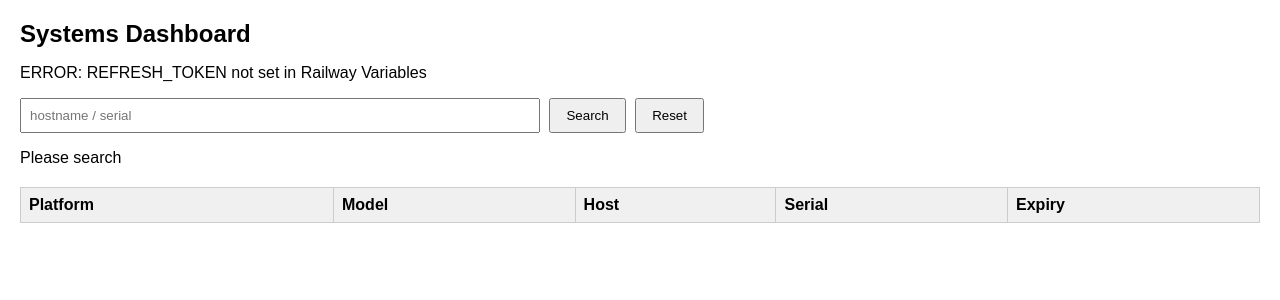
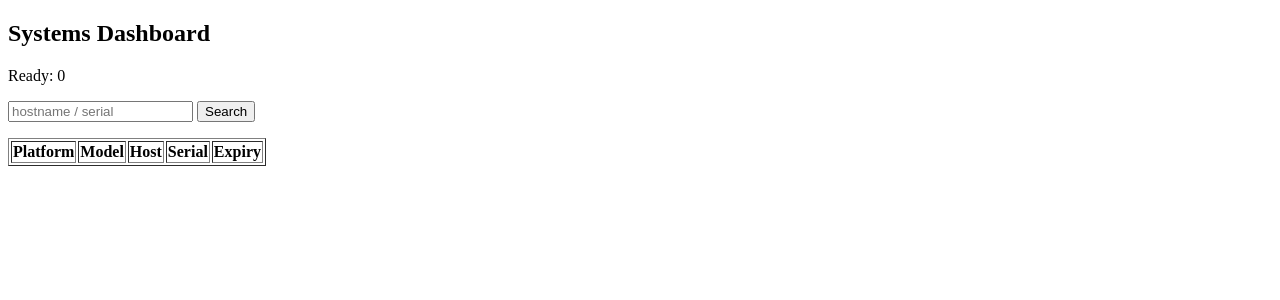
Before and after one commit to igt1257/netapp-contract-checker, a Flask app: page / in a window 1280 px wide. Shown: the top 300 px of the page. Run offline with Flask 3, Linux system fonts and the light colour scheme; data that the repository does not hold is empty.

Commit message:
05191750

```diff
--- a/app.py
+++ b/app.py
@@ -1,52 +1,37 @@
 from flask import Flask, jsonify, render_template
 import requests
-import http.client
 import threading
 import os
-from threading import Lock
+import time
 import http.client
-import os
 import json
-
 
 app = Flask(__name__)
 
 # =========================
-# GLOBAL STATE
+# CACHE STATE
 # =========================
 SYSTEM_CACHE = []
-LOADING = True
-LOAD_ERROR = None
-CACHE_LOCK = Lock()
+CACHE_LOCK = threading.Lock()
+
+TOKEN_CACHE = None
+TOKEN_TIME = 0
+TOKEN_TTL = 50 * 60  # 50 min
 
 URL = "https://gql.aiq.netapp.com/"
 
-# ==================================================
-# Refresh Token
-# ==================================================
+
+# =========================
+# TOKEN (cached)
+# =========================
 def refresh_token():
 
-    # ==========================================
-    # Priority 1:
-    # Railway Environment Variable
-    # ==========================================
-    refresh_token_value = os.environ.get(
-        "REFRESH_TOKEN"
-    )
+    refresh_token_value = os.environ.get("REFRESH_TOKEN")
 
-    # ==========================================
-    # Priority 2:
-    # Local refresh_token.txt
-    # ==========================================
     if not refresh_token_value:
-        raise Exception("REFRESH_TOKEN not set in Railway Variables")
+        raise Exception("REFRESH_TOKEN not set")
 
-    # ==========================================
-    # Request Access Token
-    # ==========================================
-    conn = http.client.HTTPSConnection(
-        "api.activeiq.netapp.com"
-    )
+    conn = http.client.HTTPSConnection("api.activeiq.netapp.com")
 
     payload = json.dumps({
         "refresh_token": refresh_token_value
@@ -65,41 +50,37 @@ def refresh_token():
     )
 
     res = conn.getresponse()
+    data = json.loads(res.read().decode())
 
-    data = res.read()
+    token = data.get("access_token")
 
-    response_json = json.loads(
-        data.decode("utf-8")
-    )
+    if not token:
+        raise Exception(f"Token error: {data}")
 
-    access_token = response_json.get(
-        "access_token"
-    )
-
-    if not access_token:
-
-        raise Exception(
-            f"Cannot get access token: {response_json}"
-        )
-
-    return access_token
+    return token
 
 
-def get_headers():
-    return {
-        "Authorization": f"Bearer {refresh_token()}",
-        "Content-Type": "application/json"
-    }
+def get_token():
+
+    global TOKEN_CACHE, TOKEN_TIME
+
+    now = time.time()
+
+    if TOKEN_CACHE is None or now - TOKEN_TIME > TOKEN_TTL:
+        print("🔄 Refreshing token...")
+        TOKEN_CACHE = refresh_token()
+        TOKEN_TIME = now
+
+    return TOKEN_CACHE
 
 
 # =========================
-# GRAPHQL QUERY
+# GRAPHQL
 # =========================
 QUERY = """
 query($clusterName: String, $after: String) {
   systems(clusterName: $clusterName, after: $after, pageSize: 500) {
     cursor
-    totalCount
     systems {
       hostName
       serialNumber
@@ -112,107 +93,101 @@ query($clusterName: String, $after: String) {
 """
 
 
+def get_headers():
+    return {
+        "Authorization": f"Bearer {get_token()}",
+        "Content-Type": "application/json"
+    }
+
+
 # =========================
-# LOAD DATA
+# DATA LOADER (background job)
 # =========================
 def load_all_systems():
 
-    global SYSTEM_CACHE, LOADING, LOAD_ERROR
+    global SYSTEM_CACHE
 
-    after = None
-    seen_serials = set()
-    seen_cursors = set()
-    all_data = []
+    while True:
 
-    try:
-        for _ in range(100):
+        try:
+            print("🚀 Refreshing system cache...")
 
-            r = requests.post(
-                URL,
-                headers=get_headers(),
-                json={
-                    "query": QUERY,
-                    "variables": {
-                        "clusterName": "",
-                        "after": after
-                    }
-                },
-                timeout=60
-            )
+            after = None
+            all_data = []
+            seen = set()
 
-            if r.status_code != 200:
-                LOAD_ERROR = f"HTTP {r.status_code}"
-                break
+            for _ in range(100):
 
-            data = r.json()
+                r = requests.post(
+                    URL,
+                    headers=get_headers(),
+                    json={
+                        "query": QUERY,
+                        "variables": {
+                            "clusterName": "",
+                            "after": after
+                        }
+                    },
+                    timeout=60
+                )
 
-            block = data.get("data", {}).get("systems", {})
-            systems = block.get("systems", [])
-            cursor = block.get("cursor")
+                if r.status_code != 200:
+                    break
 
-            if cursor in seen_cursors:
-                break
+                data = r.json()
 
-            if cursor:
-                seen_cursors.add(cursor)
+                block = data.get("data", {}).get("systems", {})
+                systems = block.get("systems", [])
+                cursor = block.get("cursor")
 
-            new_added = 0
+                new_added = 0
 
-            for s in systems:
-                sn = s.get("serialNumber")
-                if not sn or sn in seen_serials:
-                    continue
+                for s in systems:
+                    sn = s.get("serialNumber")
+                    if not sn or sn in seen:
+                        continue
 
-                seen_serials.add(sn)
-                all_data.append(s)
-                new_added += 1
+                    seen.add(sn)
+                    all_data.append(s)
+                    new_added += 1
 
-            if new_added == 0 or not cursor:
-                break
+                if not cursor or new_added == 0:
+                    break
 
-            after = cursor
+                after = cursor
 
-    except Exception as e:
-        LOAD_ERROR = str(e)
+            with CACHE_LOCK:
+                SYSTEM_CACHE = all_data
 
-    with CACHE_LOCK:
-        SYSTEM_CACHE = all_data
-        LOADING = False
+            print(f"✅ Cache updated: {len(all_data)} systems")
 
-    print(f"✅ Loaded: {len(SYSTEM_CACHE)} systems")
+        except Exception as e:
+            print("❌ Loader error:", e)
+
+        # 每 10 分鐘更新
+        time.sleep(600)
 
 
 # =========================
-# START LOADER
+# START BACKGROUND SERVICE
 # =========================
-def start_loader():
-    t = threading.Thread(target=load_all_systems)
-    t.daemon = True
+def start_background():
+    t = threading.Thread(target=load_all_systems, daemon=True)
     t.start()
 
 
 # =========================
-# API
+# API (FAST - no loading state)
 # =========================
 @app.route("/api/systems")
 def api_systems():
 
-    try:
-        with CACHE_LOCK:
-            return jsonify({
-                "loading": LOADING,
-                "count": len(SYSTEM_CACHE),
-                "error": LOAD_ERROR,
-                "data": SYSTEM_CACHE
-            })
-
-    except Exception as e:
+    with CACHE_LOCK:
         return jsonify({
-            "error": str(e),
-            "loading": False,
-            "count": 0,
-            "data": []
-        }), 500
+            "count": len(SYSTEM_CACHE),
+            "data": SYSTEM_CACHE,
+            "status": "ready"
+        })
 
 
 # =========================
@@ -224,13 +199,24 @@ def index():
 
 
 # =========================
+# STARTUP (IMPORTANT FOR RAILWAY)
+# =========================
+@app.before_request
+def init():
+    if not hasattr(app, "started"):
+        app.started = True
+        print("🚀 Starting background loader")
+        start_background()
+
+
+# =========================
 # MAIN
 # =========================
 if __name__ == "__main__":
 
-    start_loader()
+    port = int(os.environ.get("PORT", 5000))
 
-    port = int(os.environ.get("PORT", 5000))
+    start_background()
 
     app.run(
         host="0.0.0.0",
--- a/templates/index.html
+++ b/templates/index.html
@@ -1,51 +1,21 @@
 <!DOCTYPE html>
 <html>
-
 <head>
     <title>Systems Dashboard</title>
-
-    <style>
-        body { font-family: Arial; margin: 20px; }
-        h2 { margin-bottom: 10px; }
-        input { width: 500px; padding: 8px; }
-        button { padding: 8px 15px; margin-left: 5px; }
-
-        table {
-            width: 100%;
-            border-collapse: collapse;
-            margin-top: 20px;
-        }
-
-        th {
-            background: #f0f0f0;
-        }
-
-        th, td {
-            border: 1px solid #ccc;
-            padding: 8px;
-            text-align: left;
-        }
-
-        tr:hover {
-            background: #fafafa;
-        }
-    </style>
 </head>
 
 <body>
 
 <h2>Systems Dashboard</h2>
 
-<p id="status">Loading backend data...</p>
+<p id="status">Loading...</p>
 
 <input id="q" placeholder="hostname / serial">
+<button onclick="search()">Search</button>
 
-<button onclick="search()">Search</button>
-<button onclick="resetSearch()">Reset</button>
+<p id="count"></p>
 
-<p id="count">Please search</p>
-
-<table>
+<table border="1">
     <thead>
         <tr>
             <th>Platform</th>
@@ -65,38 +35,19 @@ let DATA = [];
 
 async function load() {
 
-    try {
     const res = await fetch("/api/systems");
     const json = await res.json();
 
-        if (json.error) {
-            document.getElementById("status").innerText =
-                "ERROR: " + json.error;
-            return;
-        }
-
-        if (json.loading) {
-            document.getElementById("status").innerText =
-                "Loading... " + json.count;
-            setTimeout(load, 2000);
-            return;
-        }
+    DATA = json.data;
 
     document.getElementById("status").innerText =
-            "Loaded ✔ total = " + json.count;
-
-        DATA = json.data || [];
-
-    } catch (e) {
-        document.getElementById("status").innerText =
-            "Frontend error";
-    }
+        "Ready: " + json.count;
 }
 
 function render(data) {
 
     document.getElementById("count").innerText =
-        "Showing: " + data.length;
+        "Results: " + data.length;
 
     document.getElementById("tb").innerHTML =
         data.map(s => `
@@ -112,30 +63,12 @@ function render(data) {
 
 function search() {
 
-    const keywords = (document.getElementById("q").value || "")
-        .split(/[,;\n]/)
-        .map(x => x.trim().toLowerCase())
-        .filter(Boolean);
+    const k = document.getElementById("q").value.toLowerCase();
 
-    if (!keywords.length) return;
-
-    const filtered = DATA.filter(s => {
-
-        const host = (s.hostName || "").toLowerCase();
-        const sn = (s.serialNumber || "").toLowerCase();
-
-        return keywords.some(k =>
-            host.includes(k) || sn.includes(k)
-        );
-    });
-
-    render(filtered);
-}
-
-function resetSearch() {
-    document.getElementById("q").value = "";
-    document.getElementById("tb").innerHTML = "";
-    document.getElementById("count").innerText = "Please search";
+    render(DATA.filter(s =>
+        (s.hostName || "").toLowerCase().includes(k) ||
+        (s.serialNumber || "").toLowerCase().includes(k)
+    ));
 }
 
 load();
```
Lines whose indentation alone changed are shown as unchanged.
